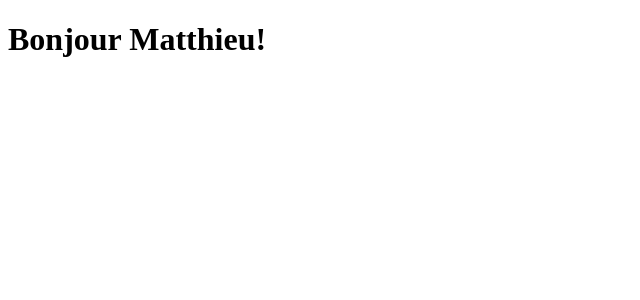
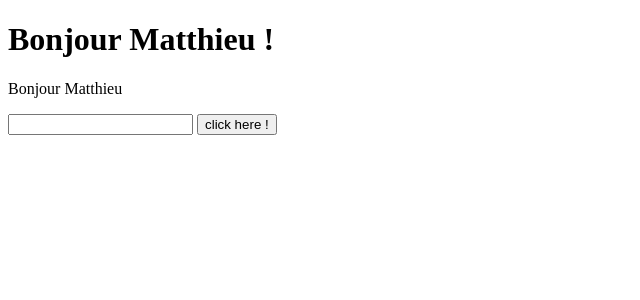
Before and after one commit to mguillem37/formation-angular2-2018, an Angular app in the folder tp-ng-cli-components/: page / in a window 1280 px wide. Shown: the top 300 px of the page, without its empty margins (0-640 px from the left). Built offline with nearby package versions, Linux system fonts and the light colour scheme.

Commit message:
add-on component

```diff
--- a/tp-ng-cli-components/src/app/app.component.html
+++ b/tp-ng-cli-components/src/app/app.component.html
@@ -1,4 +1,8 @@
 
   <h1>
-    {{ title }}!
+    {{ title }} !
   </h1>
+  <p [textContent]=title></p>
+  <input type="text" #name>
+  {{name.value}}
+  <button (click)="onClick($event, name.value)">click here !</button>
--- a/tp-ng-cli-components/src/app/app.component.ts
+++ b/tp-ng-cli-components/src/app/app.component.ts
@@ -7,4 +7,8 @@ import { Component } from '@angular/core';
 })
 export class AppComponent {
   title = 'Bonjour Matthieu';
+
+  public onClick = (event:MouseEvent, name:string) => {
+    console.log("onClick ! " + name +  " / " + event.clientX + " / " + event.clientY )
+  }
 }
```
Also changed, not shown: 1 other file (tests, documents, lock files or other folders).
